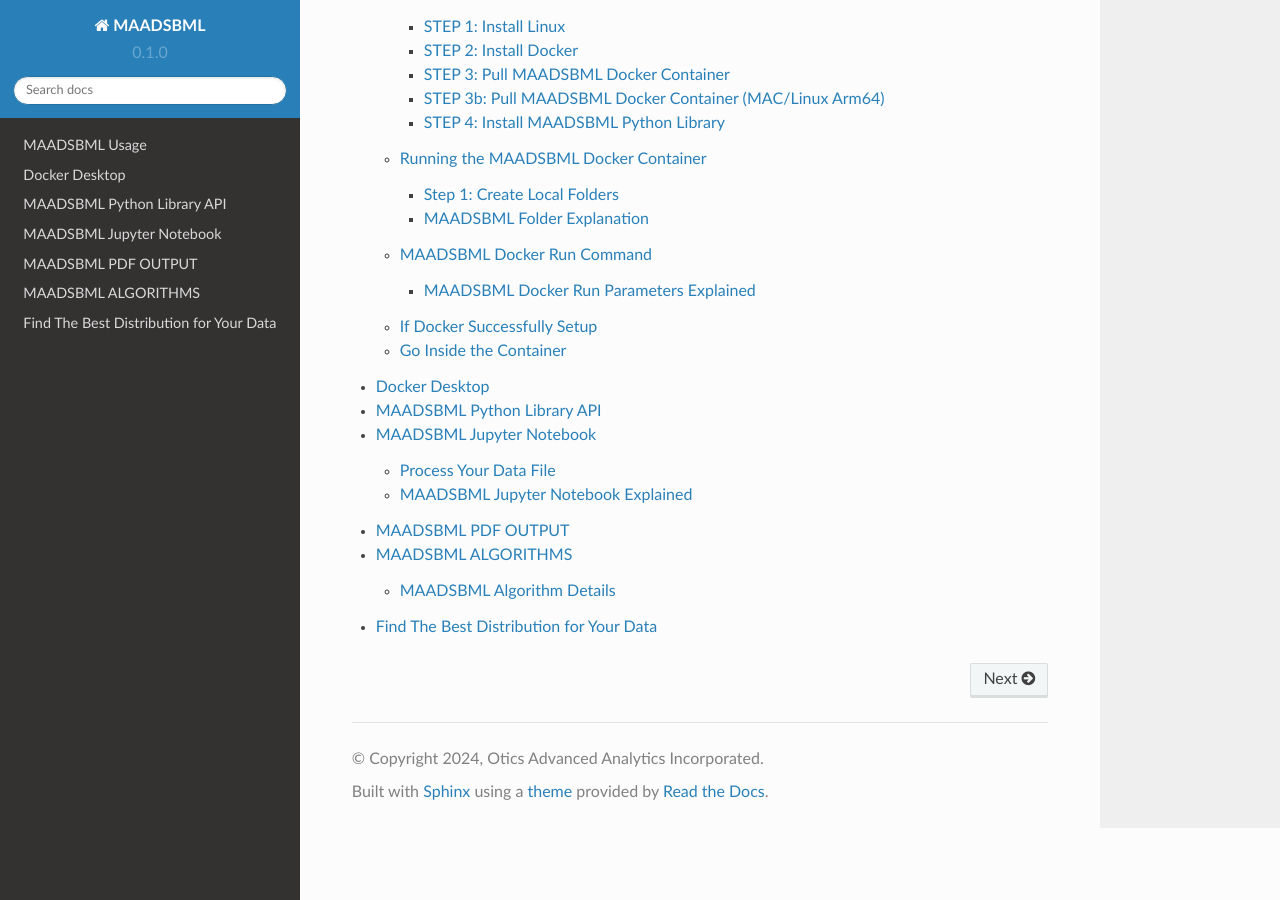
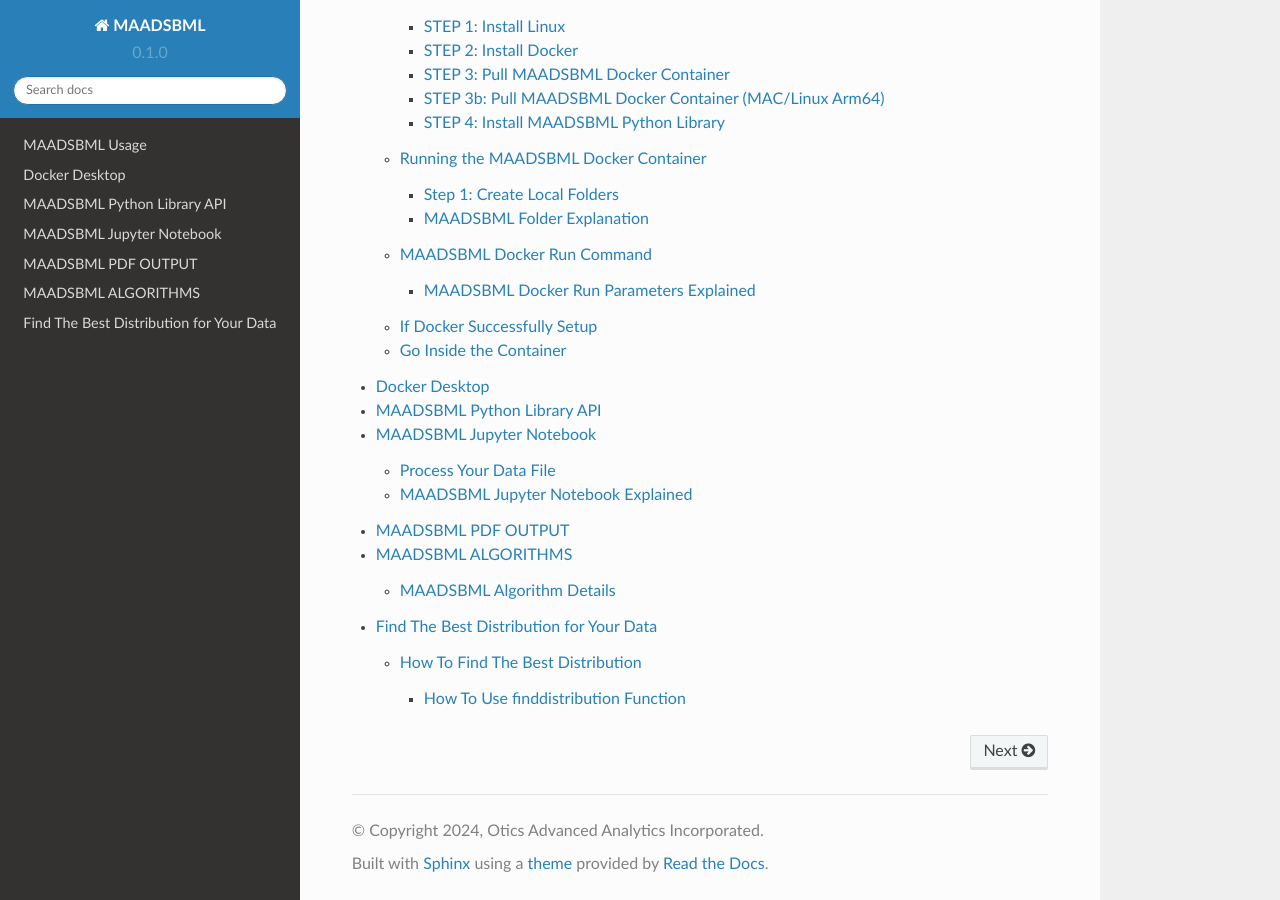
Before and after one commit to smaurice101/maadsbml, a Sphinx documentation site: the page built from docs/source/index.rst, in a window 1280 px wide and 900 px high, scrolled down 854 px. Built offline with Sphinx 7.4.7 and the Read the Docs theme 2.0.0, drawn with Linux system fonts in a browser that asks for light colours; some of the changed lines change nothing that is shown.

Commit message:
Update finddist.rst

```diff
--- a/docs/source/finddist.rst
+++ b/docs/source/finddist.rst
@@ -3,3 +3,50 @@
 
 MAADSBML has a powerful functionality to find the best distribution for your data.  Meaning, it will apply analyse your data and iterate through
 complex distributions to find the one that BEST fits your data.
+
+.. important::
+   Knowing the distribution of your data is critical for machine learning. Specifically, knowing the distribution is important for:
+   - calculating the critical regions for hypothesis testing and confidence intervals
+   - Machine learning algorithms are often based on distributional assumptions and violating these assumptions can lead to biased results
+   - Helps in the choice of algorithms to use
+
+How To Find The Best Distribution
+----------------------------
+
+MAADSBML has a function called: **finddistribution**.  Refer to :ref:`MAADSBML Python Library API`
+
+This is a powerful yet simple function to use.  With ONE-LINE of code, MAADSBML will find the best distribution for your data in seconds.
+
+How To Use finddistribution Function
+"""""""""""""""""""""""""""""""""""""""
+
+The best way is to learn this function is by an example.  In the code below, you can test this function for yourself and see its power.
+
+The code can be found `here on GitHub <https://github.com/smaurice101/raspberrypi/blob/main/maadsbml/finddistribution.py>`_
+
+The data files are also `here on GitHub <https://github.com/smaurice101/raspberrypi/tree/main/maadsbml>`_
+
+.. code-block:: PYTHON
+
+    import maadsbml
+    import numpy as np
+
+    def finddist(filename,varname,dataarr,folderpath,imgname,fast=1,topdist=6):
+        status,dist,bestdist,alldata=maadsbml.finddistribution(filename,varname,dataarr,folderpath,imgname,fast,topdist)
+        print(status)
+
+    def genarray():
+        mu, sigma = 1, 10.5 # mean and standard deviation
+        data = np.random.normal(mu, sigma, 10000)
+        return data
+
+
+    filename="body_fat.csv"
+    varname="%Fat"
+    filename="weight_height.csv"
+    varname="Height"
+    folderpath='C:/MAADS/Companies/firstgenesis/probability distribution'
+    imgname="bml"
+    dataarr = []
+    dataarr = genarray()
+    finddist(filename,varname,dataarr,folderpath,imgname,1,3)
```
